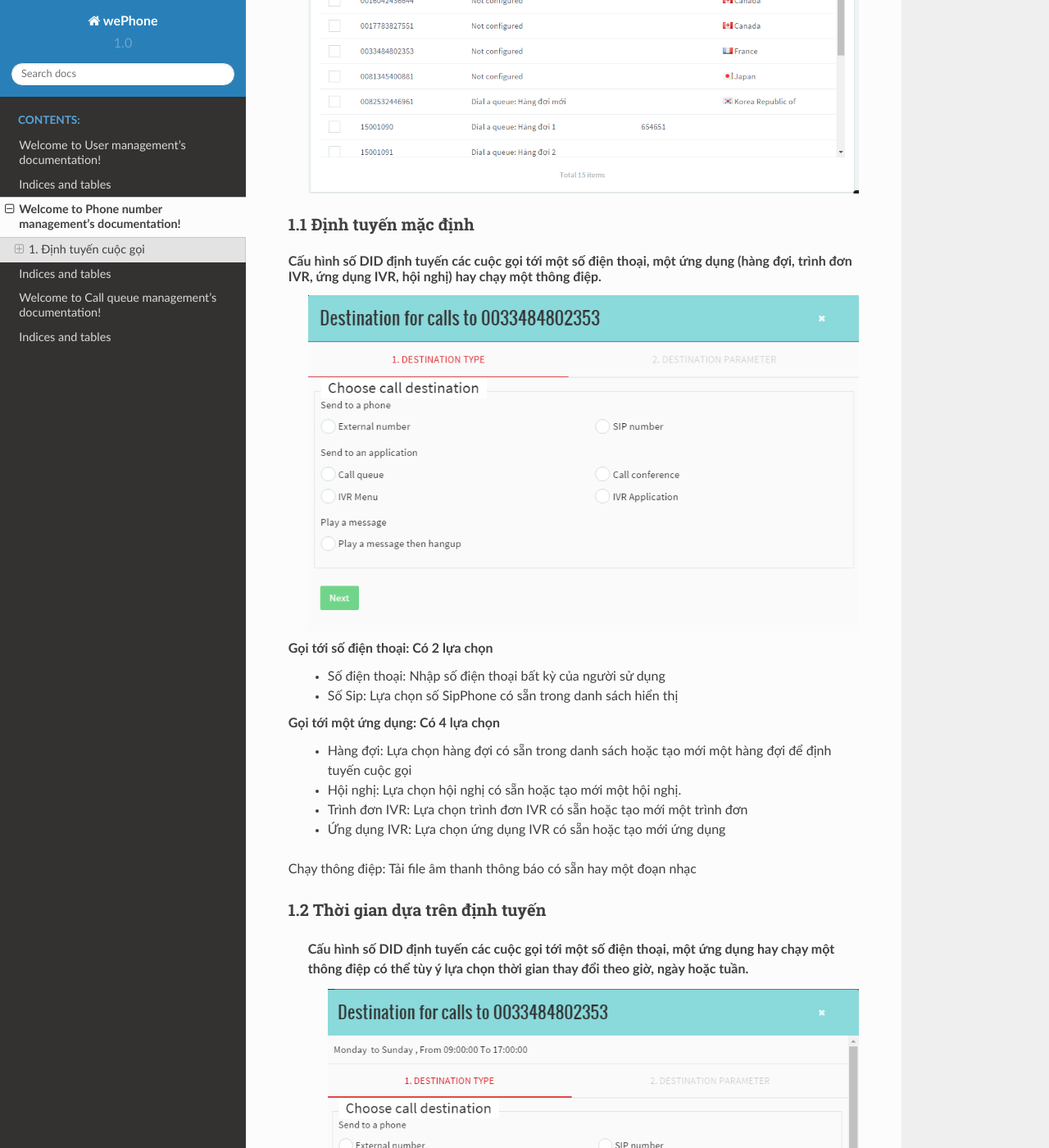
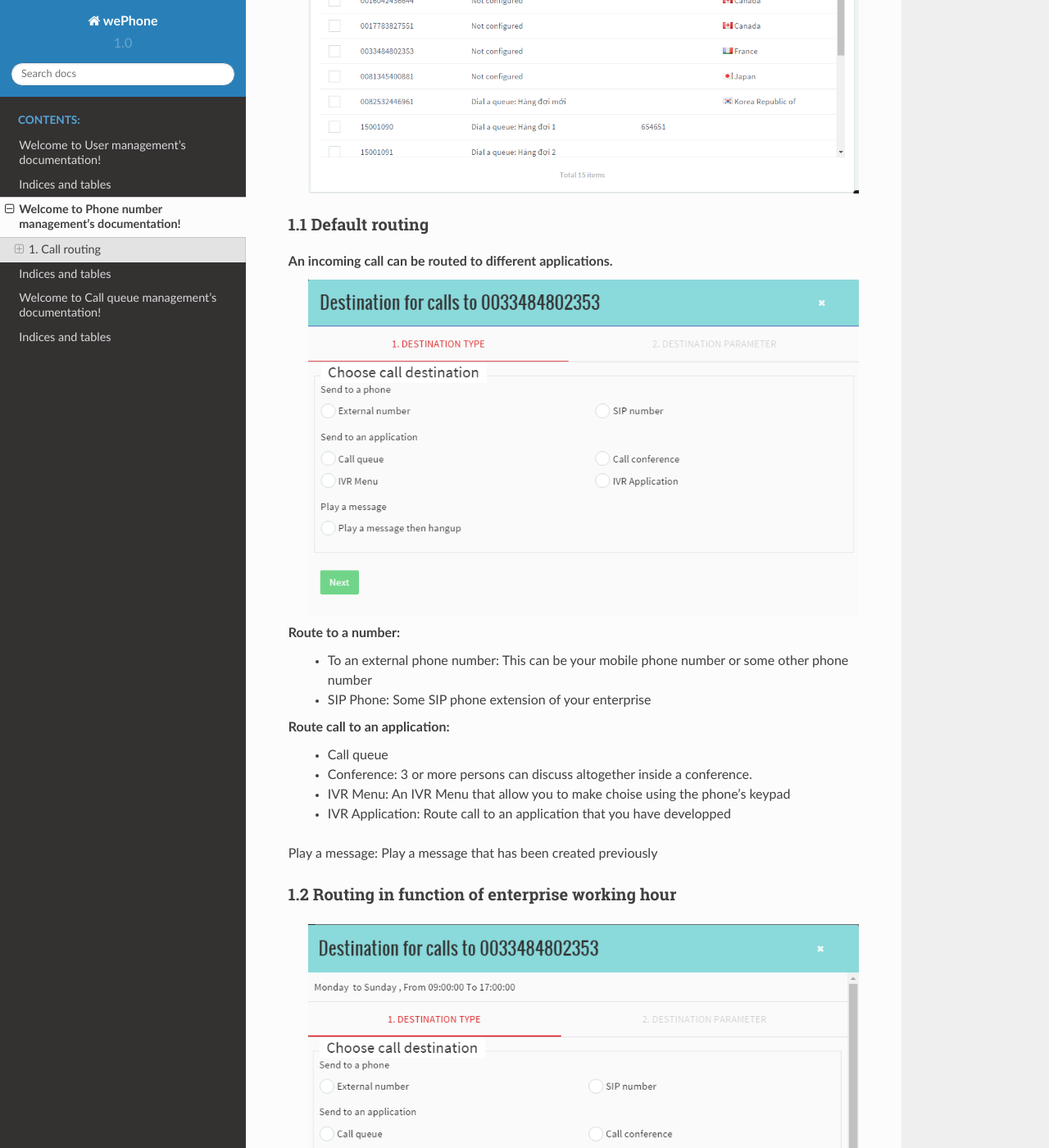
Before and after one commit to qmphan/wephone-documentation-en, a Sphinx documentation site: the page built from source/number_management.rst, in a window 1280 px wide and 1400 px high, scrolled down 415 px. Shown: the whole window at 82% size. Built offline with Sphinx 7.4.7 and the Read the Docs theme 2.0.0, drawn with Linux system fonts in a browser that asks for light colours; pages that are not in the unit, such as notebooks, are missing from menus; some of the changed text lies outside the part shown.

Commit message:
update documentation

```diff
--- a/source/number_management.rst
+++ b/source/number_management.rst
@@ -11,31 +11,32 @@ Welcome to Phone number management's documentation!
    :caption: Contents:
 
 **********************
-1. Định tuyến cuộc gọi
+1. Call routing
 **********************
 
-Là các đầu số của tổng đài dùng cho gọi vào và ra của doanh nghiệp
+This part define how an incoming call to a phone number should be routed
  .. image:: /images/call_routing/image_en1.jpg
 
 
-1.1 Định tuyến mặc định
+1.1 Default routing
 #######################
-Cấu hình số DID định tuyến các cuộc gọi tới một số điện thoại, một ứng dụng (hàng đợi, trình đơn IVR, ứng dụng IVR, hội nghị) hay chạy một thông điệp.
+An incoming call can be routed to different applications.
  .. image:: /images/call_routing/image_en2.jpg
 
-Gọi tới số điện thoại: Có 2 lựa chọn
-     - Số điện thoại: Nhập số điện thoại bất kỳ của người sử dụng
-     - Số Sip: Lựa chọn số SipPhone có sẵn trong danh sách hiển thị
-Gọi tới một ứng dụng: Có 4 lựa chọn
-     - Hàng đợi: Lựa chọn hàng đợi có sẵn trong danh sách hoặc tạo mới một hàng đợi để định tuyến cuộc gọi
-     - Hội nghị: Lựa chọn hội nghị có sẵn hoặc tạo mới một hội nghị.
-     - Trình đơn IVR: Lựa chọn trình đơn IVR có sẵn hoặc tạo mới một trình đơn
-     - Ứng dụng IVR: Lựa chọn ứng dụng IVR có sẵn hoặc tạo mới ứng dụng
-Chạy thông điệp: Tải file âm thanh thông báo có sẵn hay một đoạn nhạc
+Route to a number:
+     - To an external phone number: This can be your mobile phone number or some other phone number
+     - SIP Phone: Some SIP phone extension of your enterprise
 
-1.2 Thời gian dựa trên định tuyến
+Route call to an application:
+     - Call queue
+     - Conference: 3 or more persons can discuss altogether inside a conference.
+     - IVR Menu: An IVR Menu that allow you to make choise using the phone's keypad
+     - IVR Application: Route call to an application that you have developped
+
+Play a message: Play a message that has been created previously
+
+1.2 Routing in function of enterprise working hour
 #################################
- Cấu hình số DID định tuyến các cuộc gọi tới một số điện thoại, một ứng dụng hay chạy một thông điệp có thể tùy ý lựa chọn thời gian thay đổi theo giờ, ngày hoặc tuần.
   .. image:: /images/call_routing/image_en3.jpg
 
 Indices and tables
```
Also changed, not shown: source/wephone_sdk.rst (+48 -27 lines).
